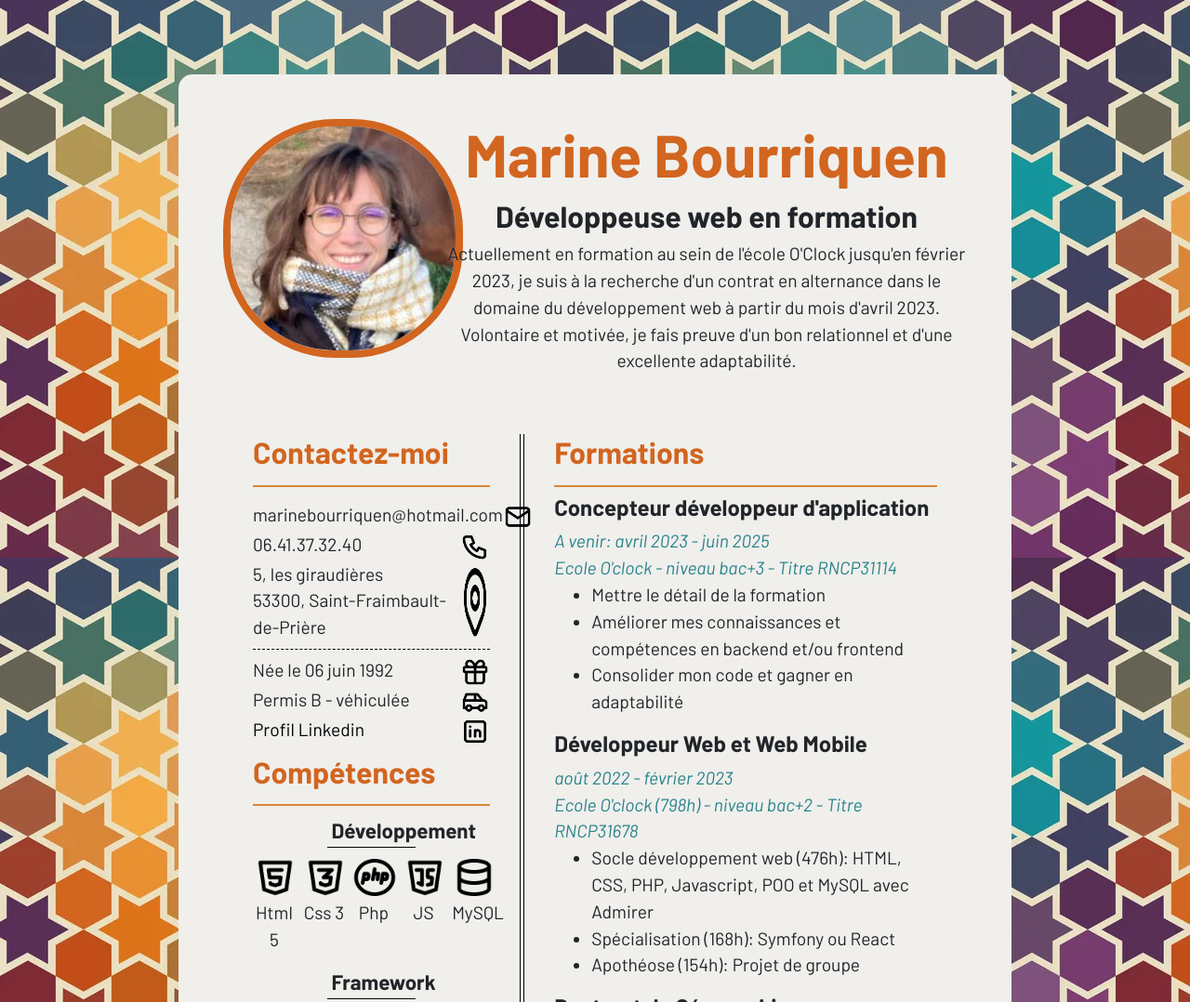
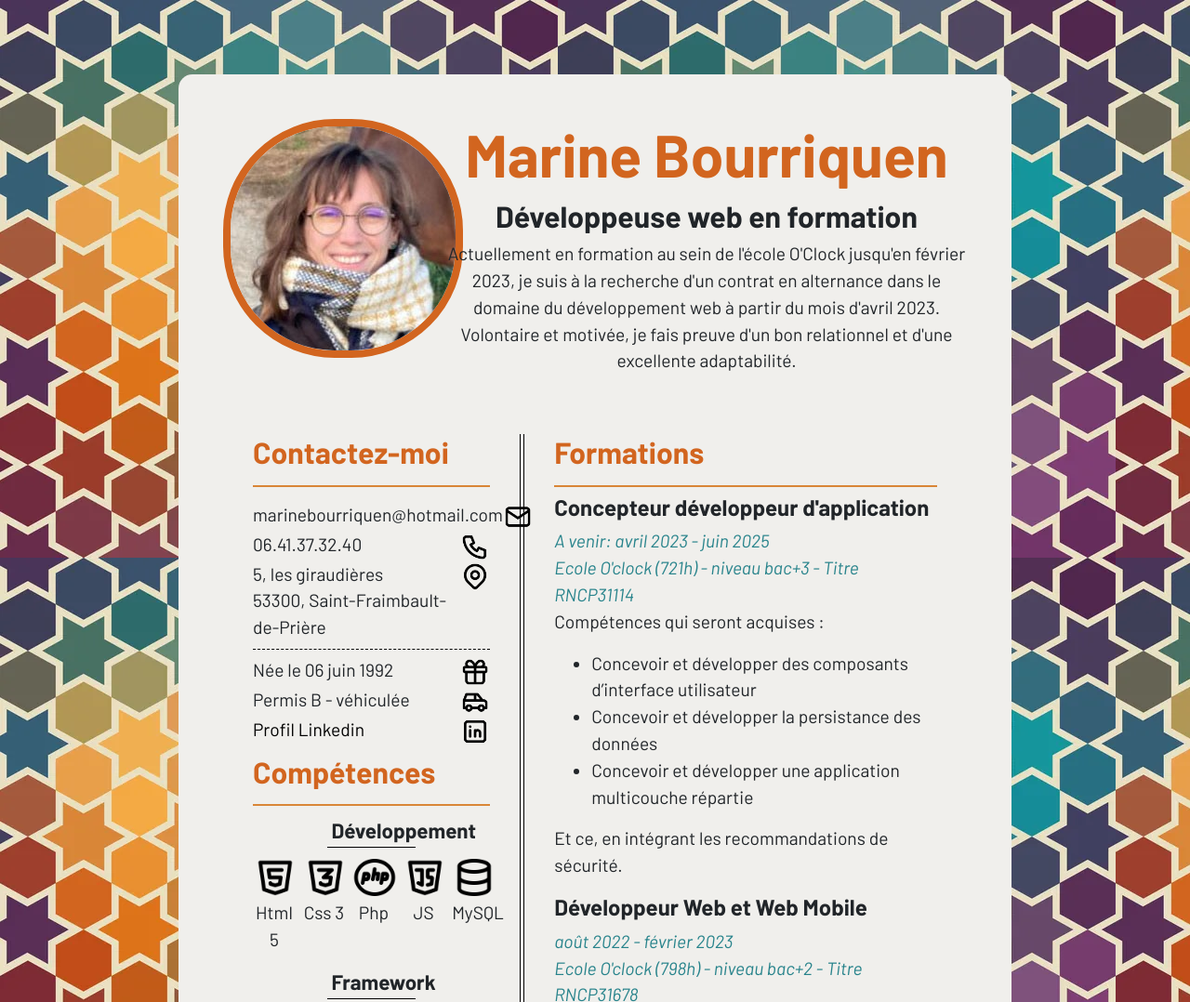
Before and after one commit to MarineBourriquen/MarineBourriquen.github.io, a plain HTML site: page index.html in a window 1280 px wide. Shown: the top 1078 px of the page at 93% size. Drawn offline with nearby package versions, Linux system fonts and the light colour scheme.

Commit message:
picto et texte ok

```diff
--- a/css/style.css
+++ b/css/style.css
@@ -155,7 +155,9 @@ Style hobbies
 
 .picto_sec{
     width: 2rem;
+    height: 2rem;
 }
+
 
 /*==========================
 
--- a/index.html
+++ b/index.html
@@ -166,12 +166,14 @@
                     <h3>Formations</h3>
                     <div>
                         <h4>Concepteur développeur d'application</h4>
-                        <aside>A venir: avril 2023 - juin 2025<br>Ecole O'clock - niveau bac+3 - Titre RNCP31114</aside>
+                        <aside>A venir: avril 2023 - juin 2025<br>Ecole O'clock (721h) - niveau bac+3 - Titre RNCP31114</aside>
+                        <p>Compétences qui seront acquises :</p>
                         <ul>
-                            <li>Mettre le détail de la formation</li>
-                            <li>Améliorer mes connaissances et compétences en backend et/ou frontend</li>
-                            <li>Consolider mon code et gagner en adaptabilité</li>
+                            <li>Concevoir et développer des composants d’interface utilisateur</li>
+                            <li>Concevoir et développer la persistance des données</li>
+                            <li>Concevoir et développer une application multicouche répartie</li>
                         </ul>
+                        <p> Et ce, en intégrant les recommandations de sécurité.</p>
                     </div>
                     <div>
                         <h4>Développeur Web et Web Mobile</h4>
```
